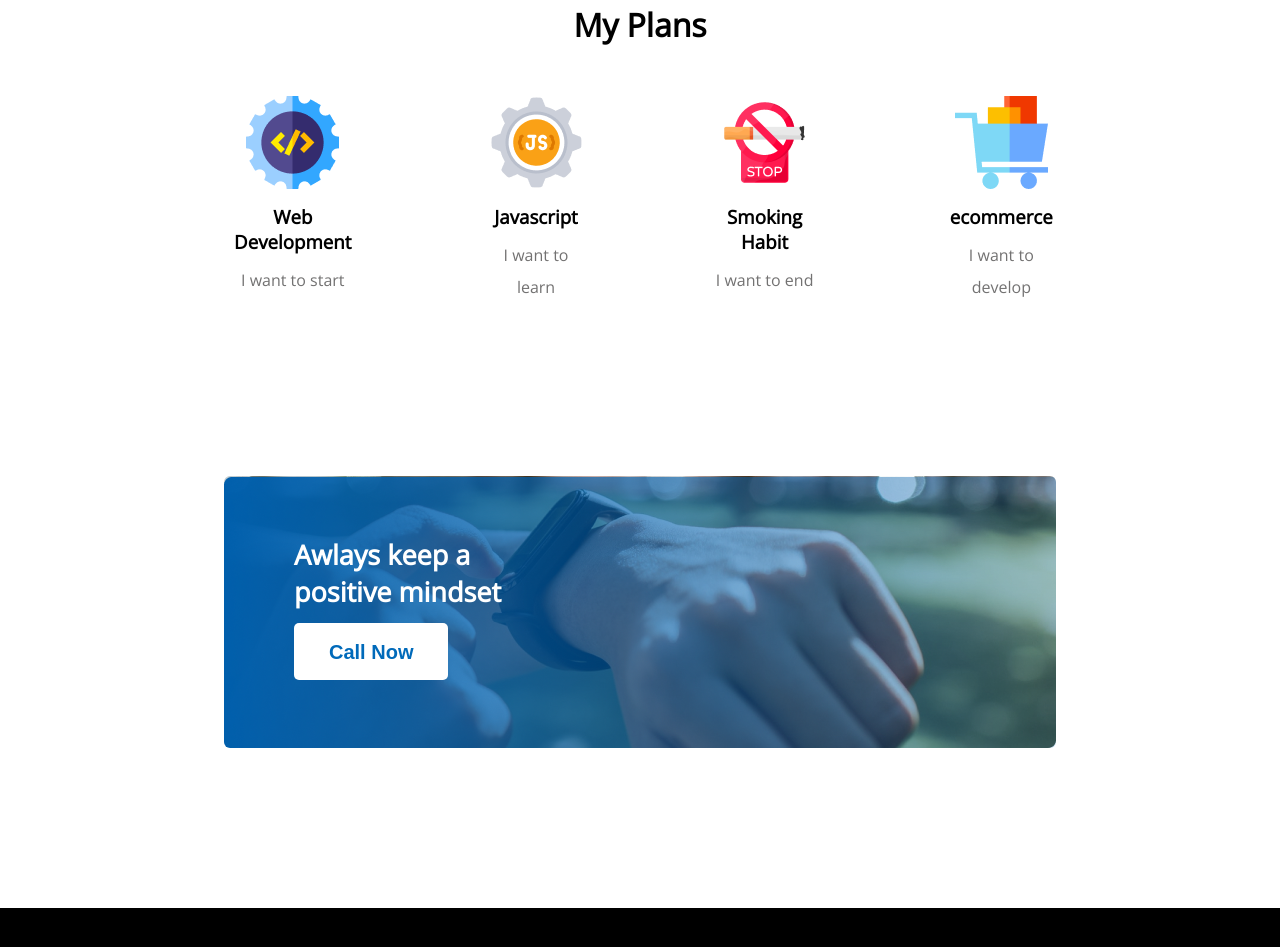
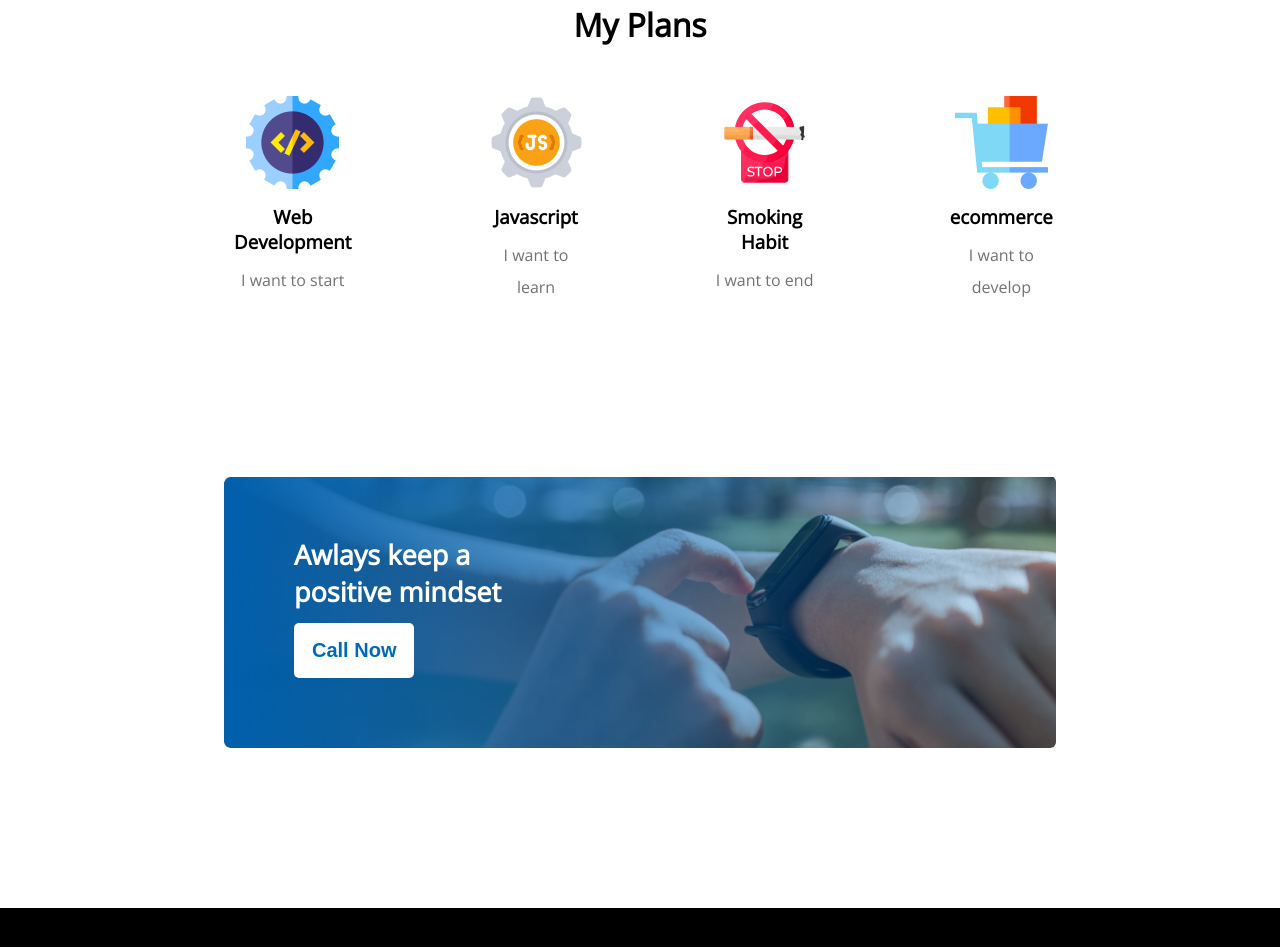
Before and after one commit to md-hanif14/first-assignment-of-ph, a plain HTML site: page index.html in a window 1280 px wide. Shown: the part 1801-2748 px from the top of the page. Drawn offline with nearby package versions, Linux system fonts and the light colour scheme.

Commit message:
last edit

```diff
--- a/all styles/style.css
+++ b/all styles/style.css
@@ -1,15 +1,21 @@
  @import url('https://fonts.googleapis.com/css2?family=Open+Sans&display=swap');
+
  * {
      margin: 0;
  }
-body  {
+
+ body {
      font-family: 'Open Sans', sans-serif;
  }
-body p, body ul li {
+
+ body p,
+ body ul li {
      line-height: 2;
 
  }
-p, h1{
+
+ p,
+ h1 {
      margin-bottom: 13px;
  }
 
@@ -60,11 +66,13 @@ p, h1{
      font-weight: 700;
      font-size: 20px;
      border: 0;
-    padding: 18px 35px;
      height: 64px;
      background: white;
      border-radius: 5px;
      cursor: pointer;
+     text-align: center;
+     height: 55px;
+     padding: 0 18px;
  }
 
  /* failures */
@@ -130,7 +138,7 @@ p, h1{
  }
 
  /* my plan */
-.plan_parent  {
+ .plan_parent {
      /* margin-top: 10rem; */
      max-width: 65%;
 
@@ -139,31 +147,39 @@ p, h1{
      margin-bottom: 10rem;
 
  }
+
  .plan_head {
      margin-bottom: 50px;
      text-align: center;
 
  }
+
  .plan_head h1 {
      font-weight: 700;
      font-size: 2rem;
  }
+
  .plans {
      gap: 8rem;
      display: flex;
      justify-content: center;
      width: 100%;
  }
-.plans_ch img, .plans_ch h3 {
+
+ .plans_ch img,
+ .plans_ch h3 {
      margin-bottom: 10px;
  }
+
  .plans_ch {
      text-align: center;
  }
-.plans_ch p{
+
+ .plans_ch p {
      color: #737272;
 
  }
+
  /* footer */
  .footer {
      height: 100%;
@@ -187,24 +203,27 @@ p, h1{
  .future {
      width: 100%;
  }
-.future_head {
 
-}
+ .future_head {}
+
  .future_icon {
      display: flex;
      gap: 12px;
  }
+
  .subscribe {
      display: flex;
      width: 100%;
      flex-direction: column;
  }
+
  .subscribe .btn-primary {
      width: 35%;
      background: #006aba;
      color: white;
      height: 55px;
  }
+
  .subscribe input[type=text] {
      height: 45px;
      margin-bottom: 13px;
@@ -217,8 +236,8 @@ p, h1{
  /* positive mindset */
 
  .bg_img {
-    background-image:  url('../images/gradient1.png'), url('../images/watch.png');
-    background-position: left top, right bottom;
+     background-image: url('../images/gradient1.png'), url('../images/watch.png');
+     background-position: left top, left top;
      background-repeat: no-repeat, no-repeat;
      max-width: 65%;
      margin-right: auto;
@@ -226,6 +245,7 @@ p, h1{
      margin-bottom: 10rem;
      border-radius: 6px;
      height: 17rem;
+     background-size: cover;
 
  }
 
@@ -236,6 +256,5 @@ p, h1{
      padding: 60px 0 0 70px;
      max-width: 30%;
  }
-.positive_text .btn-primary {
-    height: 57px;
-}
+
+ .positive_text .btn-primary {}
--- a/index.html
+++ b/index.html
@@ -23,18 +23,8 @@
                     alteration in some form, by injected humour, or randomised words</p>
 
                 <button class="btn-primary">Contact Us</button>
-
             </div>
-
         </div>
-
-
-
-
-
-
-
-
     </header>
 
     <main>
@@ -43,7 +33,6 @@
             <div class="failures">
                 <div class="failures-img">
                     <img src="images/person.png" alt="">
-
                 </div>
 
                 <div class="failures-description">
@@ -62,11 +51,8 @@
                             <li class="gap">Contrary to popular simply.</li>
                         </ul>
                     </div>
-
                 </div>
-
             </div>
-
         </section>
 
         <!-- My plans -->
@@ -75,48 +61,44 @@
                 <div class="plan_head">
                     <h1>My Plans</h1>
                 </div>
+
                 <div class="plans">
                     <div class="plans_ch">
                         <img src="images/icons/web.png" alt="">
                         <h3>Web Development</h3>
+                        <p>I want to start</p>
+                    </div>
 
-                        <p>I want to start</p>
-
-                    </div>
                     <div class="plans_ch">
                         <img src="images/icons/js.png" alt="">
                         <h3>Javascript</h3>
                         <p>I want to learn</p>
+                    </div>
 
-                    </div>
                     <div class="plans_ch">
                         <img src="images/icons/smoke.png" alt="">
                         <h3>Smoking Habit</h3>
                         <p>I want to end</p>
+                    </div>
 
-                    </div>
                     <div class="plans_ch">
                         <img src="images/icons/ecom.png" alt="">
                         <h3>ecommerce</h3>
                         <p>I want to develop</p>
                     </div>
-
                 </div>
             </div>
         </section>
+
         <!-- positive mindset -->
         <section>
             <div class="bg_img">
                 <div class="positive_text">
                     <h1><b>Awlays keep a positive mindset</b></h1>
                     <button class="btn-primary">Call Now</button>
-
                 </div>
             </div>
-
         </section>
-
-
     </main>
 
     <footer class="footer">
@@ -128,16 +110,12 @@
                         alteration in some form, by injected humour, or randomised words</p>
                     <p>Email : info@gmail.com</p>
                     <p>Phone : 01500 00 00 00</p>
-
                 </div>
                 <div class="future_icon">
                     <img src="images/icons/fb.png" alt="">
                     <img src="images/icons/twitter.png" alt="">
                     <img src="images/icons/youtube.png" alt="">
-
                 </div>
-
-
             </div>
 
             <div class="subscribe">
```
Lines whose indentation alone changed are shown as unchanged.
